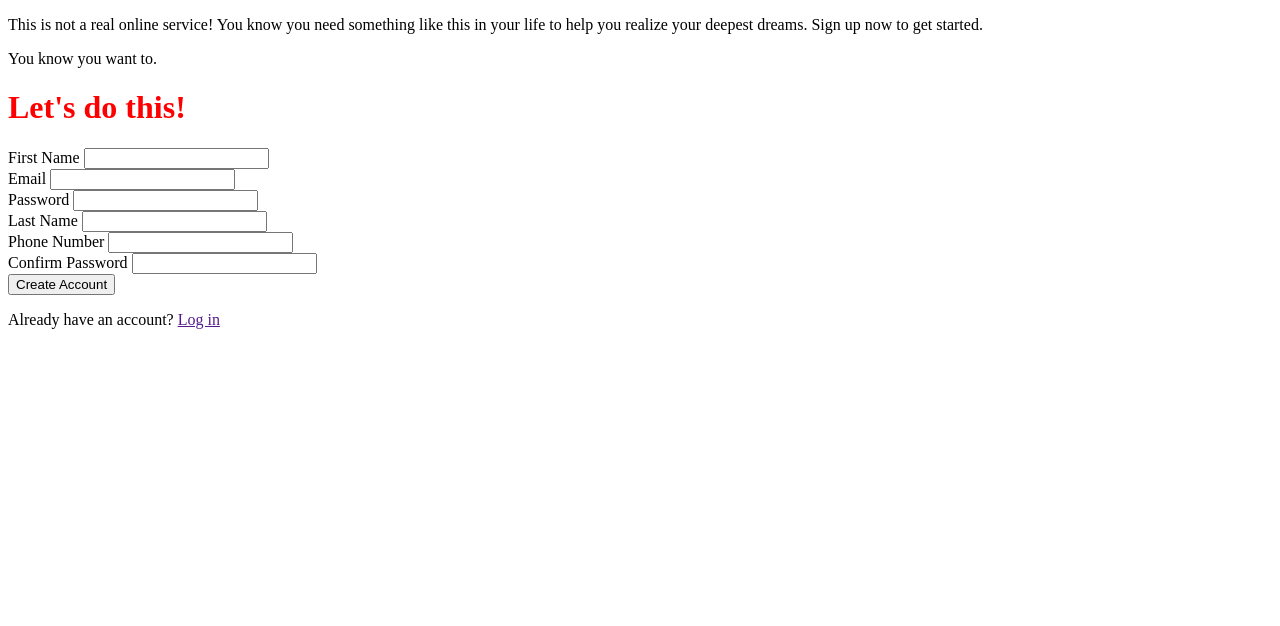
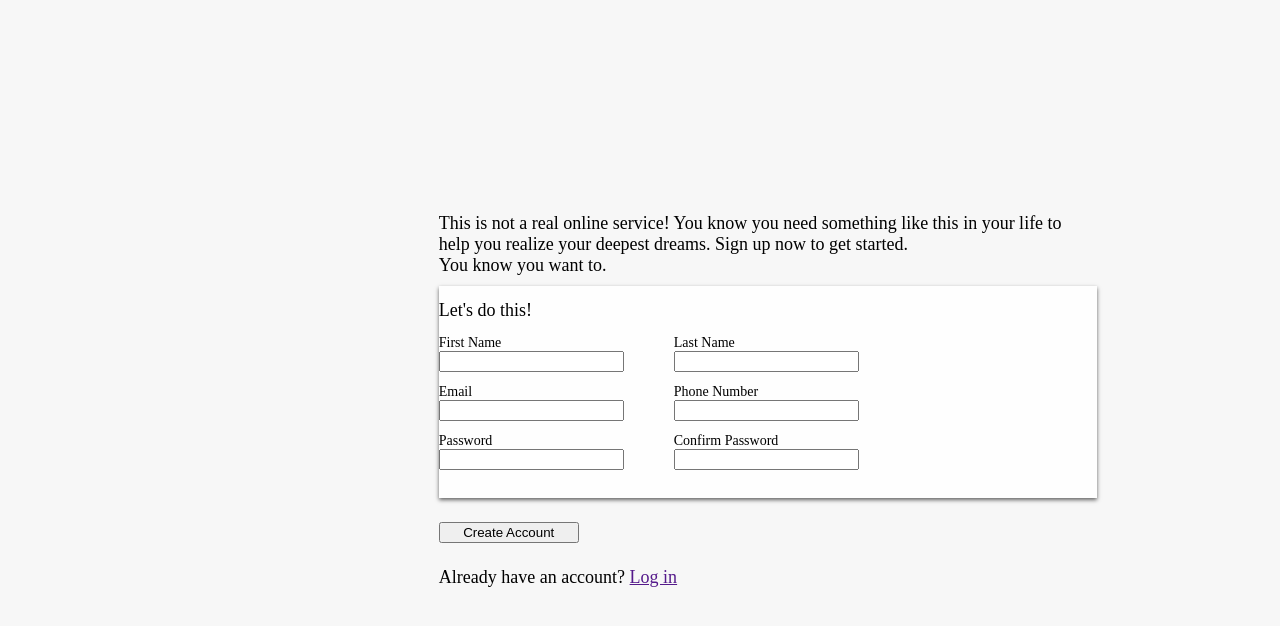
Before and after one commit to Silmunia/odin-form, a plain HTML site: page index.html in a window 1280 px wide. Drawn offline with Linux system fonts and the light colour scheme.

Commit message:
Add spacing and layout to form elements

```diff
--- a/index.html
+++ b/index.html
@@ -8,9 +8,12 @@
 
     <body>
         <main>
+            <div class="image-container"></div>
             <div class="form-container">
-                <p>This is not a real online service! You know you need something like this in your life to help you realize your deepest dreams. Sign up now to get started.</p>
-                <p>You know you want to.</p>
+                <div>
+                    <p>This is not a real online service! You know you need something like this in your life to help you realize your deepest dreams. Sign up now to get started.</p>
+                    <p>You know you want to.</p>
+                </div>
                 <form action="" method="post">
                     <div class="form-contents">
                         <h1>Let's do this!</h1>
@@ -36,7 +39,7 @@
                                 </div>
                                 <div class="form-field">
                                     <label for="phone">Phone Number</label>
-                                    <input type="number" id="phone" name="phone" required>
+                                    <input type="text" id="phone" name="phone" required>
                                 </div>
                                 <div class="form-field">
                                     <label for="confirm-password">Confirm Password</label>
@@ -46,8 +49,8 @@
                         </div>
                     </div>
                     <button type="submit">Create Account</button>
+                    <p>Already have an account? <a href="">Log in</a></p>
                 </form>
-                <p>Already have an account? <a href="">Log in</a></p>
             </div>
         </main>
     </body>
--- a/style.css
+++ b/style.css
@@ -1,3 +1,86 @@
-h1 {
-    color: red;
+:root {
+    background-color: #f7f7f7;
+    font-size: 62.5%;
 }
+
+body {
+    margin: 0px;
+
+    min-height: 100vh;
+
+    display: flex;
+}
+
+main {
+    display: flex;
+    justify-content: center;
+    align-items: center;
+}
+
+main h1 {
+    margin: 0px;
+    font-size: 1.8rem;
+    font-weight: normal;
+}
+
+main p {
+    margin: 0px;
+    font-size: 1.8rem;
+}
+
+.image-container {
+    width: 40%;
+}
+
+.form-container {
+    width: 60%;
+}
+
+.form-container {
+    display: flex;
+    flex-direction: column;
+    gap: 10px;
+}
+
+form {
+    display: flex;
+    flex-direction: column;
+    gap: 24px;
+}
+
+form button {
+    width: 140px;
+}
+
+.form-contents {
+    background-color: #fefefe;
+    box-shadow: 0px 2px 4px #636363;
+
+    display: flex;
+    flex-direction: column;
+    gap: 14px;
+
+    padding-top: 14px;
+    padding-bottom: 28px;
+}
+
+.form-contents > div {
+    display: flex;
+    flex-direction: row;
+    gap: 50px;
+}
+
+.form-contents > div > div {
+    display: flex;
+    flex-direction: column;
+    gap: 12px;
+}
+
+.form-field {
+    display: flex;
+    flex-direction: column;
+}
+
+form label {
+    font-size: 1.4rem;
+}
```
